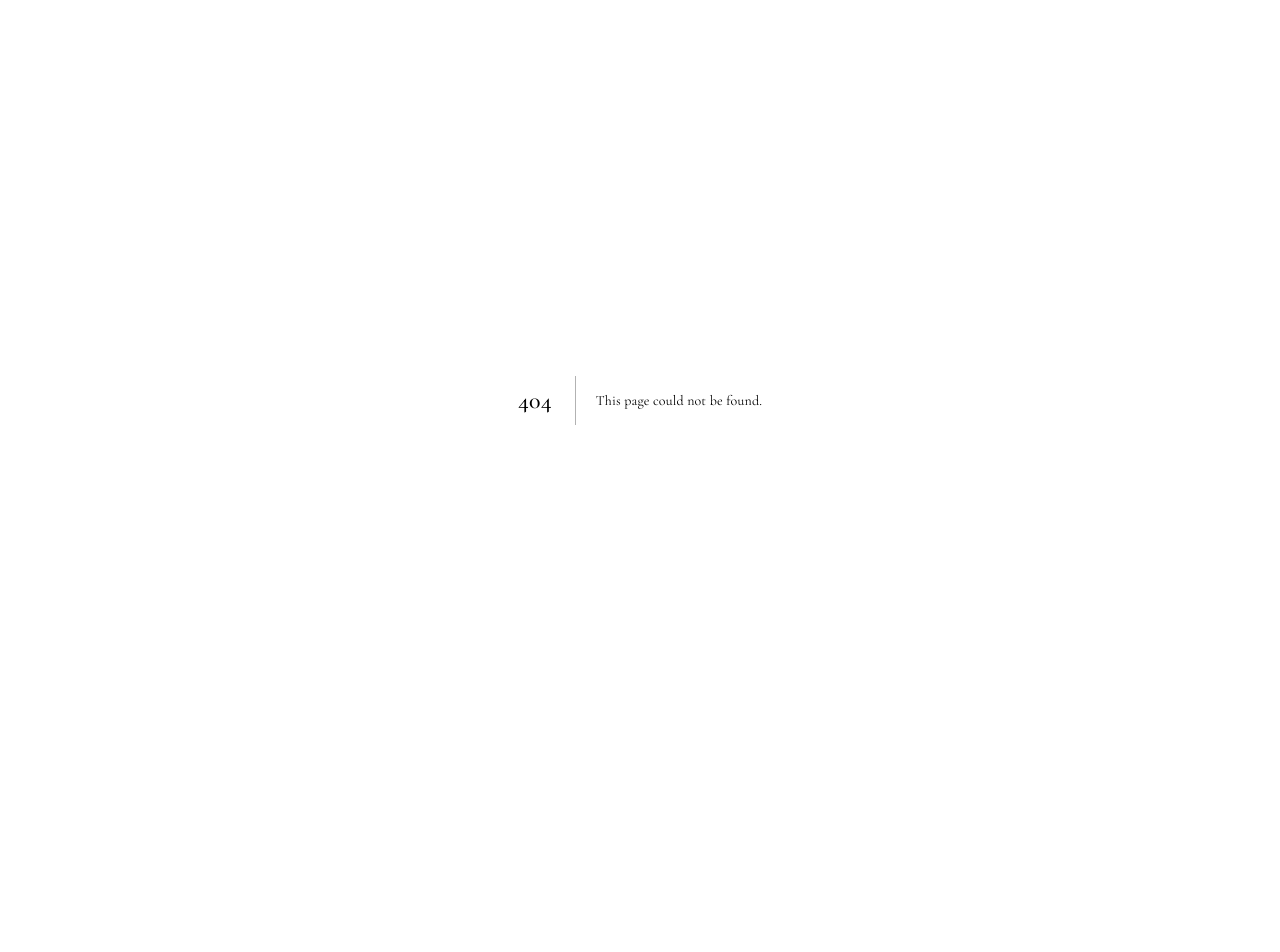
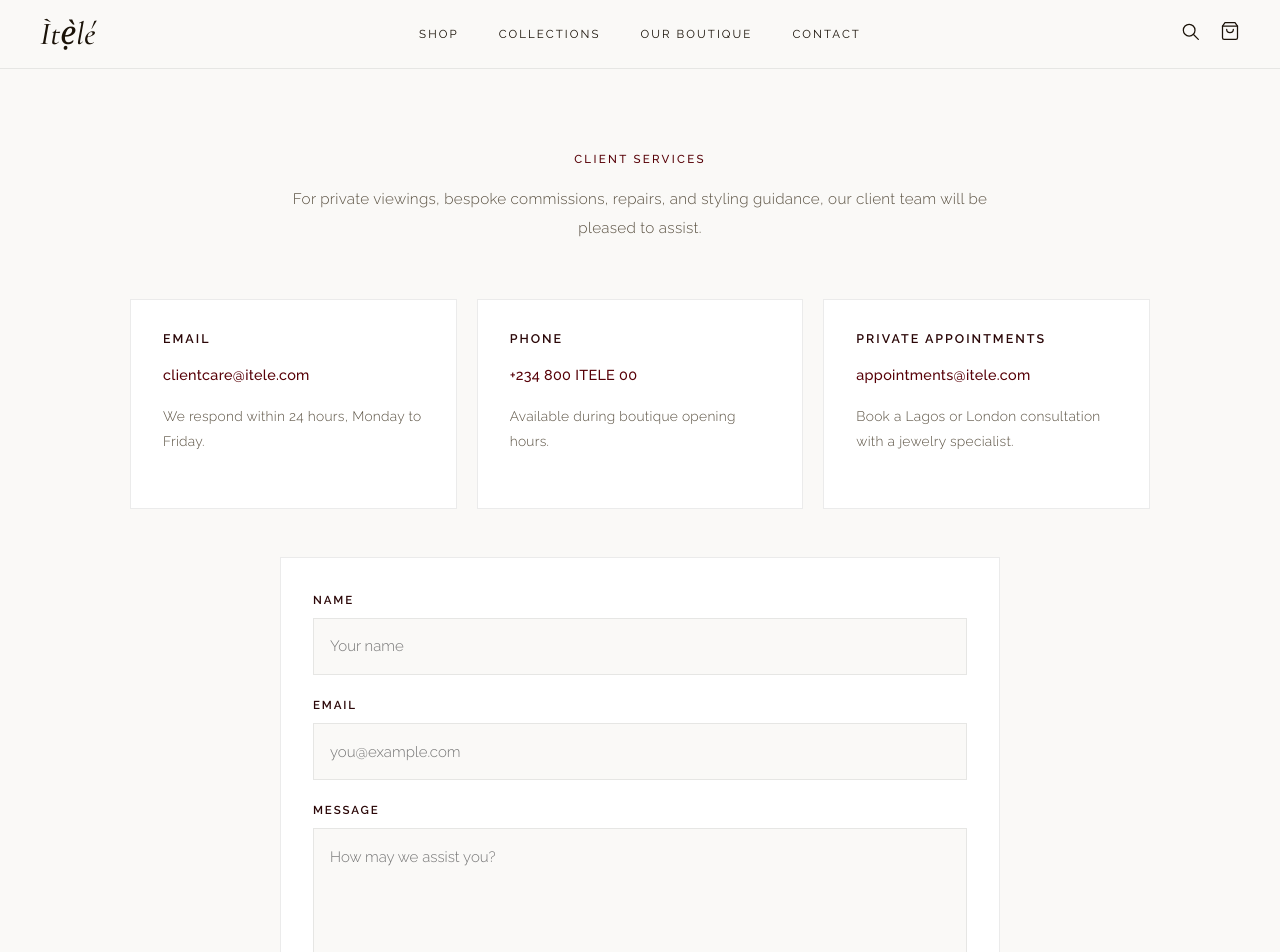
Before and after one commit to Ayomide-cmd/itele-, a Next.js app: page /contact in a window 1280 px wide. Before the commit this address had no page. Shown: the top 952 px of the page. Before the commit the page ends 800 px from the top, so only its background shows below. Built offline with nearby package versions, Linux system fonts and the light colour scheme.

Commit message:
update: implement latest project changes

```diff
--- /dev/null
+++ b/app/contact/page.tsx
@@ -0,0 +1,74 @@
+import { Footer } from "../../components/Footer";
+import { Header } from "../../components/Header";
+
+export default function ContactPage() {
+  return (
+    <main className="page-shell">
+      <Header />
+
+      <section className="contact-page">
+        <div className="contact-heading">
+          <p>Client Services</p>
+
+          <span>
+            For private viewings, bespoke commissions, repairs, and styling
+            guidance, our client team will be pleased to assist.
+          </span>
+        </div>
+
+        <div className="contact-grid">
+          <div className="contact-card">
+            <h2>Email</h2>
+            <a href="mailto:clientcare@itele.com">clientcare@itele.com</a>
+            <p>We respond within 24 hours, Monday to Friday.</p>
+          </div>
+
+          <div className="contact-card">
+            <h2>Phone</h2>
+            <a href="tel:+2348004835300">+234 800 ITELE 00</a>
+            <p>Available during boutique opening hours.</p>
+          </div>
+
+          <div className="contact-card">
+            <h2>Private Appointments</h2>
+            <a href="mailto:appointments@itele.com">
+              appointments@itele.com
+            </a>
+            <p>Book a Lagos or London consultation with a jewelry specialist.</p>
+          </div>
+        </div>
+
+        <form className="contact-form">
+          <div>
+            <label htmlFor="name">Name</label>
+            <input id="name" name="name" type="text" placeholder="Your name" />
+          </div>
+
+          <div>
+            <label htmlFor="email">Email</label>
+            <input
+              id="email"
+              name="email"
+              type="email"
+              placeholder="you@example.com"
+            />
+          </div>
+
+          <div>
+            <label htmlFor="message">Message</label>
+            <textarea
+              id="message"
+              name="message"
+              rows={6}
+              placeholder="How may we assist you?"
+            />
+          </div>
+
+          <button type="submit">Send Enquiry</button>
+        </form>
+      </section>
+
+      <Footer />
+    </main>
+  );
+}
--- a/app/globals.css
+++ b/app/globals.css
@@ -555,6 +555,123 @@ h6 {
   color: white;
 }
 
+.contact-page {
+  width: 100%;
+  max-width: 1100px;
+  margin: 0 auto;
+  padding: 5rem 2.5rem 6rem;
+}
+
+.contact-heading {
+  max-width: 720px;
+  margin: 0 auto 3.5rem;
+  text-align: center;
+}
+
+.contact-heading p {
+  margin: 0 0 1rem;
+  color: var(--burgundy);
+  font-size: 0.72rem;
+  font-weight: 500;
+  letter-spacing: 0.2em;
+  text-transform: uppercase;
+}
+
+.contact-heading h1 {
+  margin-bottom: 1.25rem;
+  color: var(--burgundy-dark);
+  font-size: clamp(3rem, 6vw, 5.25rem);
+  font-style: italic;
+}
+
+.contact-heading span {
+  display: block;
+  color: var(--color-ink-muted);
+  font-size: 0.95rem;
+  line-height: 1.9;
+}
+
+.contact-grid {
+  display: grid;
+  grid-template-columns: repeat(3, 1fr);
+  gap: 1.25rem;
+  margin-bottom: 3rem;
+}
+
+.contact-card {
+  min-height: 210px;
+  padding: 2rem;
+  border: 1px solid var(--line);
+  background: var(--paper);
+}
+
+.contact-card h2 {
+  margin-bottom: 1rem;
+  color: var(--burgundy-dark);
+  font-family: var(--font-body);
+  font-size: 0.78rem;
+  font-weight: 600;
+  letter-spacing: 0.16em;
+  text-transform: uppercase;
+}
+
+.contact-card a {
+  display: inline-block;
+  color: var(--burgundy);
+  font-size: 0.9rem;
+  font-weight: 500;
+}
+
+.contact-card p {
+  margin: 1rem 0 0;
+  color: var(--color-ink-muted);
+  font-size: 0.86rem;
+  line-height: 1.8;
+}
+
+.contact-form {
+  display: grid;
+  gap: 1.25rem;
+  max-width: 720px;
+  margin: 0 auto;
+  padding: 2rem;
+  border: 1px solid var(--line);
+  background: var(--paper);
+}
+
+.contact-form label {
+  display: block;
+  margin-bottom: 0.5rem;
+  color: var(--burgundy-dark);
+  font-size: 0.72rem;
+  font-weight: 600;
+  letter-spacing: 0.16em;
+  text-transform: uppercase;
+}
+
+.contact-form input,
+.contact-form textarea {
+  width: 100%;
+  border: 1px solid var(--line);
+  background: var(--surface);
+  padding: 0.9rem 1rem;
+  color: var(--color-ink);
+  font: inherit;
+  resize: vertical;
+}
+
+.contact-form button {
+  justify-self: start;
+  min-height: 48px;
+  padding: 0 1.75rem;
+  background: var(--burgundy);
+  color: white;
+  font-size: 0.75rem;
+  font-weight: 600;
+  letter-spacing: 0.16em;
+  text-transform: uppercase;
+}
+
 .footer {
   margin-top: auto;
   border-top: 1px solid var(--line);
@@ -643,7 +760,8 @@ h6 {
 
   .collections-grid,
   .product-grid,
-  .footer-grid {
+  .footer-grid,
+  .contact-grid {
     grid-template-columns: 1fr;
   }
 
@@ -677,6 +795,14 @@ h6 {
 
   .footer-base {
     padding-inline: 1.25rem;
+  }
+
+  .contact-page {
+    padding: 3rem 1.25rem 4rem;
+  }
+
+  .contact-form {
+    padding: 1.25rem;
   }
 }
 
```
